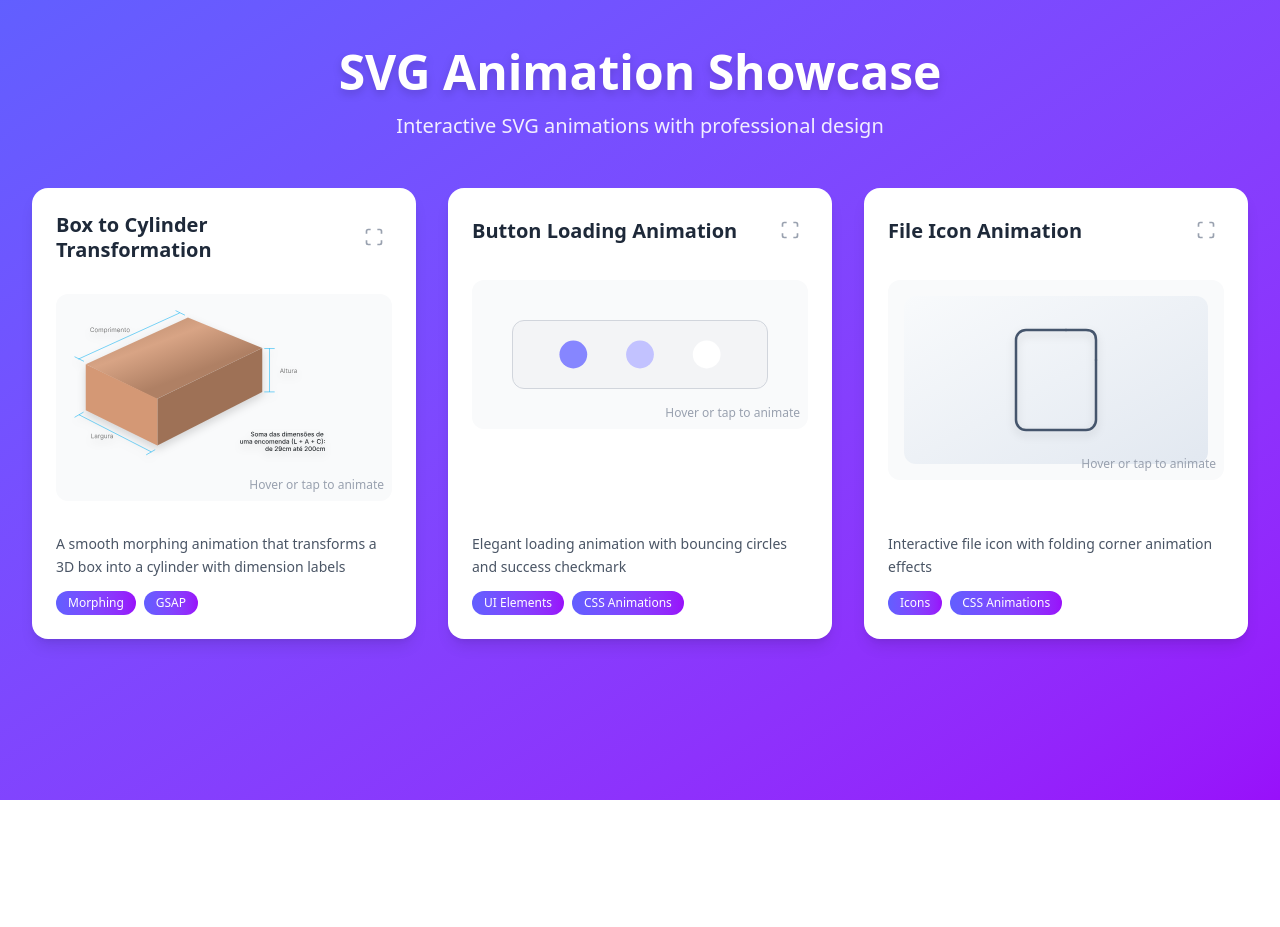
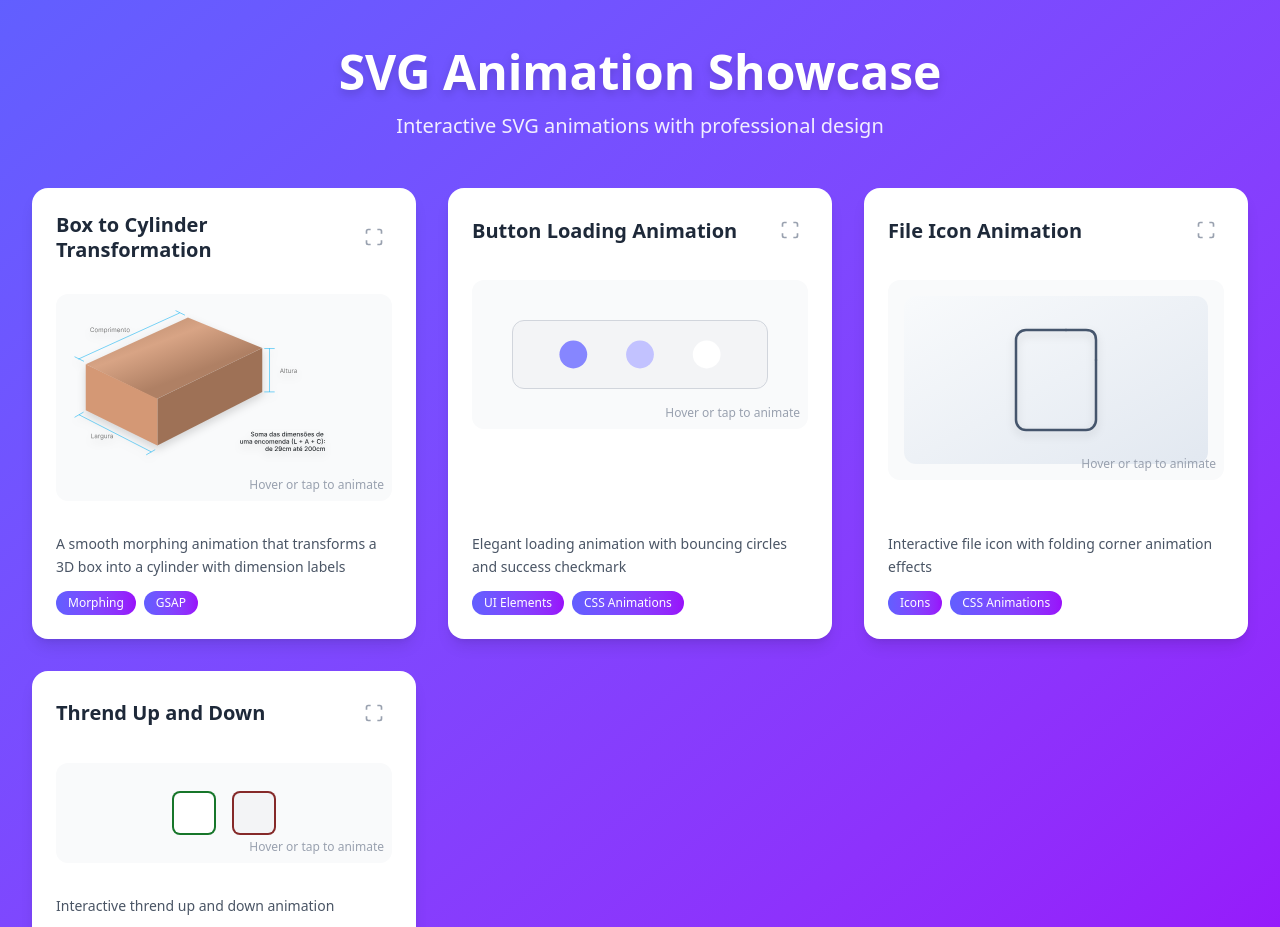
Before and after one commit to rhinoandre/svg-animations, a Vue app: page / in a window 1280 px wide. Shown: the top 927 px of the page. Before the commit the page ends 800 px from the top, so only its background shows below. Built offline with nearby package versions, Linux system fonts and the light colour scheme.

Commit message:
feat: animate thrending up/down with border

```diff
--- a/src/App.vue
+++ b/src/App.vue
@@ -54,6 +54,7 @@ import SVGCard from './components/SVGCard.vue'
 import CylinderBoxAnimation from './components/animations/CylinderBoxAnimation.vue'
 import ButtonLoadingAnimation from './components/animations/ButtonLoadingAnimation.vue'
 import FileAnimation from './components/animations/FileAnimation.vue'
+import ThrendUpAndDown from './components/animations/ThrendUpAndDown.vue'
 
 export default {
   name: 'App',
@@ -84,6 +85,13 @@ export default {
         description: 'Interactive file icon with folding corner animation effects',
         component: FileAnimation,
         categories: ['Icons', 'CSS Animations']
+      },
+      {
+        id: 'thrend-up-and-down',
+        title: 'Thrend Up and Down',
+        description: 'Interactive thrend up and down animation',
+        component: ThrendUpAndDown,
+        categories: ['Icons', 'CSS Animations']
       }
     ])
 
--- /dev/null
+++ b/src/components/animations/ThrendUpAndDown.vue
@@ -0,0 +1,141 @@
+<template>
+  <div class="flex gap-4 items-center justify-center w-full h-full" :class="{ 'min-h-[400px]': isMaximized }">
+    <button class="btn-trending-up">
+      <svg xmlns="http://www.w3.org/2000/svg"
+        ref="trendingUpRef"
+        width="24"
+        height="24"
+        viewBox="0 0 24 24"
+        fill="none"
+        stroke="currentColor"
+        stroke-width="2"
+        stroke-linecap="round"
+        stroke-linejoin="round"
+        class="lucide lucide-trending-up-icon lucide-trending-up"
+      >
+      <path d="m2 17 7.5 -7.5 5 5L22 7" class="stroke-green-700 trending-path" />
+      <path d="M16 7h6v6" class="stroke-green-700 opacity-0  arrow-path" />
+      </svg>
+    </button>
+    <button class="btn-trending-down">
+      <svg xmlns="http://www.w3.org/2000/svg"
+        ref="trendingDownRef"
+        width="24"
+        height="24"
+        viewBox="0 0 24 24"
+        fill="none"
+        stroke="currentColor"
+        stroke-width="2"
+        stroke-linecap="round"
+        stroke-linejoin="round"
+        class="lucide lucide-trending-down-icon lucide-trending-down"
+      >
+      <path d="m2 7 6.5 6.5 4 -5L22 17" class="stroke-red-500 trending-path" />
+      <path d="M16 17h6v-6" class="stroke-red-500 opacity-0 arrow-path" />
+      </svg>
+    </button>
+  </div>
+</template>
+
+<script>
+  import { ref, watch } from 'vue';
+
+  export default {
+    name: 'ThrendUpAndDown',
+    props: {
+      isHovered: {
+        type: Boolean,
+        default: false
+      },
+      isMaximized: {
+        type: Boolean,
+        default: false
+      },
+    },
+    setup(props) {
+      const trendingUpRef = ref(null)
+      const trendingDownRef = ref(null)
+
+      watch(() => props.isHovered, (hovered) => {
+        if (hovered) {
+          trendingUpRef.value.classList.add('animate-trending-path')
+          trendingDownRef.value.classList.add('animate-trending-path')
+          trendingUpRef.value.classList.add('animate-gradient-position')
+          trendingDownRef.value.classList.add('animate-gradient-position')
+        }
+      })
+
+      return {
+        trendingUpRef,
+        trendingDownRef
+      }
+    }
+  }
+</script>
+
+
+<style scoped>
+  @property --gradient-position-dark {
+    syntax: '<percentage>';
+    inherits: false;
+    initial-value: 100%;
+  }
+
+  @property --gradient-position-light {
+    syntax: '<percentage>';
+    inherits: false;
+    initial-value: 100%;
+  }
+
+  .trending-path {
+    stroke-dasharray: 29;
+    stroke-dashoffset: 29;
+    animation: animate-trending-path 750ms ease-in-out forwards;
+    animation-play-state: paused;
+  }
+
+  @keyframes animate-trending-path {
+    to {
+      stroke-dashoffset: 0;
+    }
+  }
+
+  @keyframes animate-gradient-position {
+    to {
+      --gradient-position-dark: 0%;
+      --gradient-position-light: 0%;
+    }
+  }
+
+  .btn-trending-up,
+  .btn-trending-down {
+    color: rgb(156 163 175);
+    border: 2px solid transparent;
+    border-radius: 0.5rem;
+    padding: 0.5rem;
+    cursor: pointer;
+  }
+
+  .btn-trending-up {
+    background: linear-gradient(#fff 0 0) padding-box,
+      linear-gradient(45deg, rgb(23, 118, 42) var(--gradient-position-dark), rgb(40, 201, 73) var(--gradient-position-light)) border-box;
+  }
+  .btn-trending-down {
+    background: linear-gradient(to bottom, rgb(243 244 246), rgb(243 244 246)) padding-box,
+      linear-gradient(130deg, rgb(133, 41, 41) var(--gradient-position-dark), rgb(254, 0, 0) var(--gradient-position-light)) border-box;
+  }
+
+  .animate-trending-path .trending-path {
+    animation-play-state: running;
+  }
+
+  .animate-trending-path .arrow-path {
+    transition: opacity 750ms ease-in-out;
+    opacity: 1;
+  }
+
+  .btn-trending-up:has(.animate-gradient-position),
+  .btn-trending-down:has(.animate-gradient-position) {
+    animation: animate-gradient-position 750ms 0.3s ease-in-out forwards;
+  }
+</style>
```
